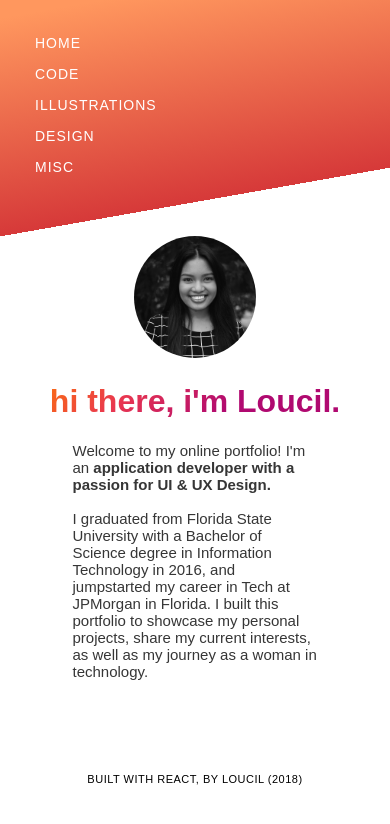
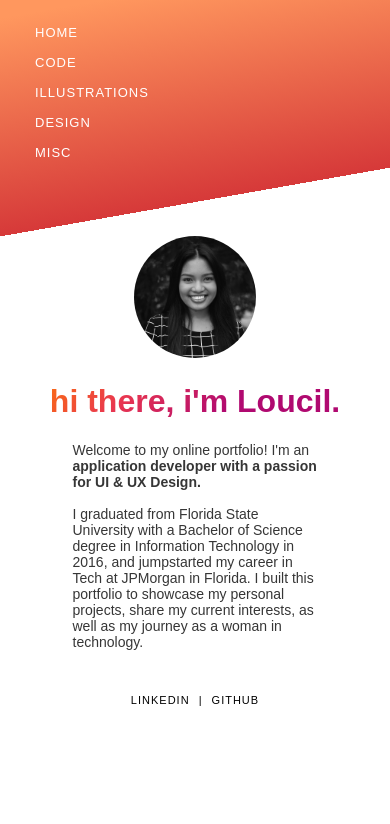
Before and after one commit to loucilvr/loucilrubio.github.io, a React (Create React App) app in the folder my-app/: page / in a window 390 px wide. Shown: the top 824 px of the page. Built offline with nearby package versions, Linux system fonts and the light colour scheme.

Commit message:
fixed responsive css

```diff
--- a/my-app/src/Components/AboutMe/About.css
+++ b/my-app/src/Components/AboutMe/About.css
@@ -4,6 +4,7 @@
     float: right;
     /*background-color: #fff;*/
 	overflow-y: auto;
+    font-family: sans-serif;
 }
 
 .aboutHeader{
@@ -11,8 +12,24 @@
     text-align: center;
 }
 
+.mediaLinks {
+    padding: 30px;
+    text-align: center;
+    font-size: 12px;
+    letter-spacing: 1px;
+    text-decoration: none;
+}
+
+
+.name {
+    background: linear-gradient(130deg, #ff7c00 0%, #e93750 30%, #b00970 60%);
+    -webkit-background-clip: text;
+    -webkit-text-fill-color: transparent;
+    font-weight: 700;
+}
+
 .aboutDetails{
-    font-size: 15px;
+    font-size: 14px;
     color: #363636;
     text-align: left;
     width: 70%;
@@ -25,12 +42,22 @@ img.headshot {
     margin-top: 40px;
 }
 
+
+a {
+    text-decoration: none;
+    /*color: #b00970;*/
+    color: #000;
+}
+
 .hi {
     font-size: 30px;
     font-family: 'Playfair Display', serif;
     color: #000;
 }
 
+span.space{
+    padding: 0 5px;
+}
 
 @media only screen and (max-width: 768px) {
     /* For mobile phones: */
@@ -41,4 +68,19 @@ img.headshot {
         overflow-y: auto;
         margin-top: 45%;
     }
+
+    .mediaLinks {
+        padding: 10px;
+        text-align: center;
+        font-size: 11px;
+        letter-spacing: 1px;
+    }
+
+    .name {
+        background: linear-gradient(130deg, #ff7c00 0%, #e93750 30%, #b00970 60%);
+        -webkit-background-clip: text;
+        -webkit-text-fill-color: transparent;
+        font-weight: 700;
+    }
+
 }
--- a/my-app/src/Components/AboutMe/AboutMe.js
+++ b/my-app/src/Components/AboutMe/AboutMe.js
@@ -20,7 +20,9 @@ const AboutMe = () => {
                    </p>
            		</div>
        		</div>
-			<Footer/>
+           <div className="mediaLinks">
+               <a href="">LINKEDIN</a> <span className="space"> | </span> <a href="">GITHUB</a>
+           </div>
        </div>
    );
 }
--- a/my-app/src/Components/Footer/Footer.css
+++ b/my-app/src/Components/Footer/Footer.css
@@ -1,7 +1,8 @@
 .footer {
 	text-align: center;
-	font-size: 11px;
+	font-size: 10px;
 	text-transform: uppercase;
-	margin-top: 15%;
-	letter-spacing: .5px;
+	margin-top: 10%;
+	letter-spacing: 0.5px;
+	color: #000000;
 }
--- a/my-app/src/Components/Menu/Menu.css
+++ b/my-app/src/Components/Menu/Menu.css
@@ -33,12 +33,6 @@
 		font-weight: lighter;
 	}
 
-	.name {
-		background: linear-gradient(130deg, #ff7c00 0%, #e93750 30%, #b00970 60%);
-		-webkit-background-clip: text;
-		-webkit-text-fill-color: transparent;
-		font-weight: 700;
-	}
 }
 
 
@@ -54,27 +48,19 @@
 
 	.menu {
 		float: left;
-		margin-top: 20px;
+		margin-top: 10px;
 		margin-left: 20px;
 		z-index: 200;
 	}
 
 	.menuLink {
 		display: block;
-		margin: 15px;
+		margin: 15px 15px;
 		text-decoration: none;
 		color: #fff;
-		font-size: 14px;
+		font-size: 13px;
 		letter-spacing: 1px;
 		font-weight: lighter;
 	}
 
-
-	.name {
-		background: linear-gradient(130deg, #ff7c00 0%, #e93750 30%, #b00970 60%);
-		-webkit-background-clip: text;
-		-webkit-text-fill-color: transparent;
-		font-weight: 700;
-	}
-
 }
```
